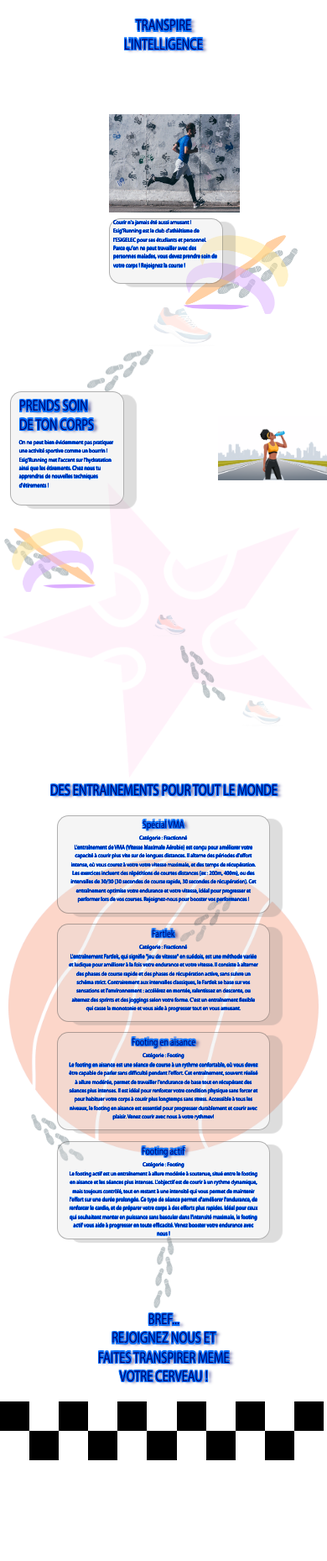
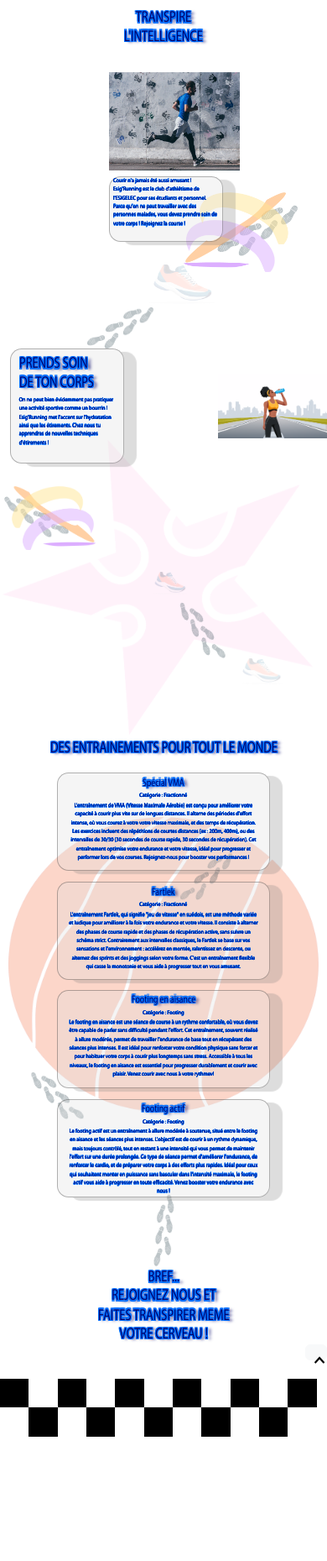
Before and after one commit to VitarseEsig/Esig-Running, a PHP site: page /accueil.php in a window 390 px wide; the page is wider, and only the part inside the window is pictured. Shown: the part 93-1952 px from the top of that part at 84% size. After the commit the page ends 1804 px from the top of that part, so only its background shows below. Run offline with PHP 8.4, Linux system fonts and the light colour scheme.

Commit message:
Page d'accueil finalisée pour les écrans larges et petits

```diff
--- a/accueil.php
+++ b/accueil.php
@@ -101,7 +101,7 @@
         <h2 id="texte-fin" class="ombre-bleue superposition-parent">BREF... <br>REJOIGNEZ NOUS ET <br>FAITES TRANSPIRER MEME <br>VOTRE CERVEAU !</h2>
     </div>
 
-    <a href="#logo-esig" class="superposition-enfant-absolute position-btn-top"><button type="button" class="btn btn-light bouton-top"><img src="./assets/img/fleche haut.png" alt="flèche vers le haut" id="img-fleche"></button></a>
+    <a href="#logo-esig" class="position-btn-top"><button type="button" class="btn btn-light bouton-top"><img src="./assets/img/fleche haut.png" alt="flèche vers le haut" id="img-fleche"></button></a>
 
     <div id="damier" class="d-flex flex-column g-0">
         <div class="row align-items-start g-0 g-sm-0">
--- a/style.css
+++ b/style.css
@@ -15,8 +15,8 @@ body{
     margin-left: 39vw;
 }
 .margin-debut{
-    margin-top: 3vh;
-    margin-bottom: 9vh;
+    margin-top: 4vw;
+    margin-bottom: 9vw;
     text-align: center;
 }
 
@@ -353,6 +353,49 @@ h4{
     height: 5vw;
 }
 .position-btn-top{
-    top: 770%;
-    left: 90%;
+    align-self: end;
 }
+
+@media (max-width: 992px){
+    .carre-noir{
+        width: 8.943vw;
+        height: 8.943vw;
+    }
+
+    .margin-carre-haut{
+        margin-left: 8.943vw;
+    }
+
+    /* #divNav1{
+        margin-left: 30vw;
+    } */
+
+}
+@media (max-width: 768px){
+    .carre-noir{
+        width: 8.87vw;
+        height: 8.87vw;
+    }
+
+    .margin-carre-haut{
+        margin-left: 8.87vw;
+    }
+    /* #divNav1{
+        margin-left: 20vw;
+    } */
+
+}
+@media (max-width: 576px){
+    .carre-noir{
+        width: 8.81vw;
+        height: 8.81vw;
+    }
+
+    .margin-carre-haut{
+        margin-left: 8.81vw;
+    }
+    /* #divNav1{
+        margin-left: 30vw;
+    } */
+
+}
```
